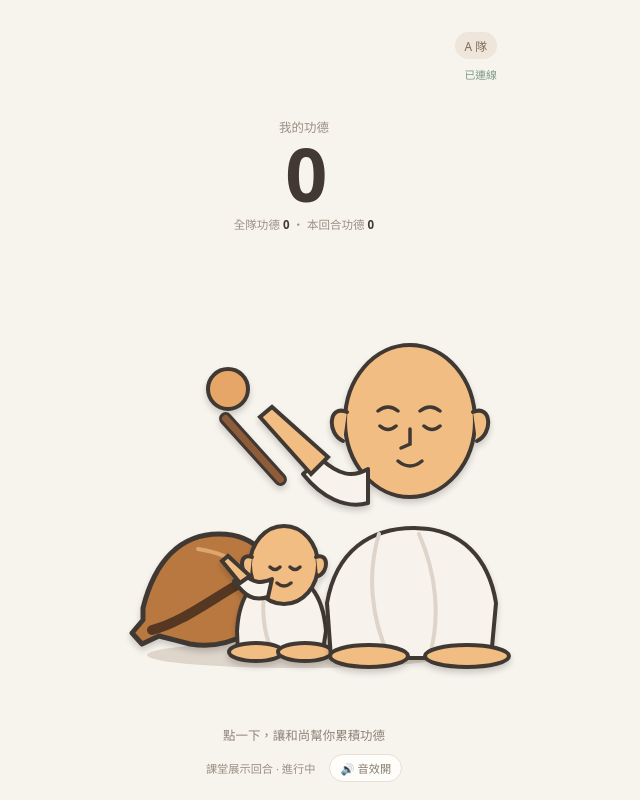
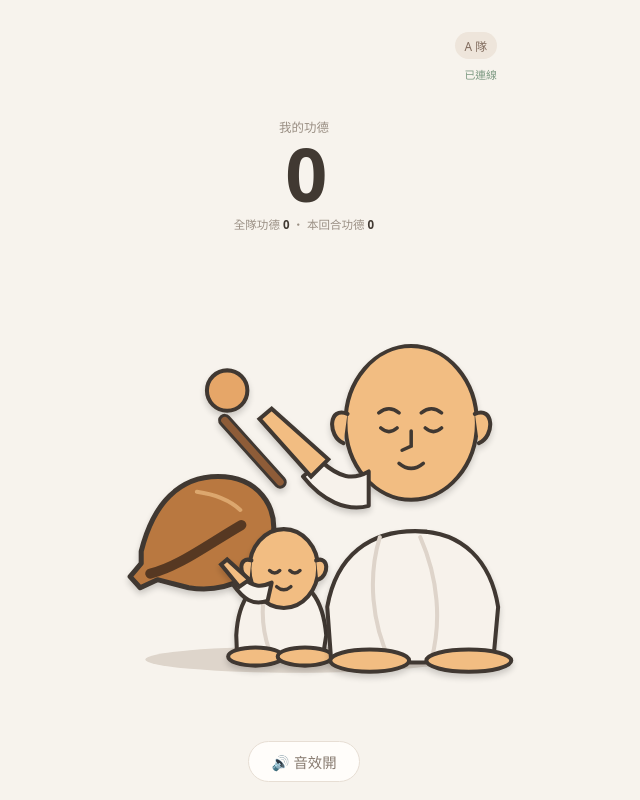
Before and after one commit to hongjie-tseng/woodfish-game, a FastAPI app: page / in a window 1280 px wide. Shown: the whole page, without its empty margins (336-976 px from the left). Run offline with FastAPI, Linux system fonts and the light colour scheme; data comes from the database, SQL or seed files in the repository; data that the repository does not hold is empty.

Commit message:
fix: match final woodfish UI reference
Co-authored-by: Copilot <223556219+Copilot@users.noreply.github.com>

```diff
--- a/app/static/css/style.css
+++ b/app/static/css/style.css
@@ -11,22 +11,22 @@
 }
 * { box-sizing: border-box; }
 body { margin: 0; min-height: 100dvh; background: #f7f3ed; color: var(--ink); }
-.game-shell { width: min(100%, 430px); min-height: 100dvh; margin: auto; padding: max(22px, 4dvh) 22px 18px; display: flex; flex-direction: column; }
+.game-shell { width: min(100%, 430px); height: 100dvh; min-height: 620px; margin: auto; padding: max(22px, 4dvh) 22px 18px; display: flex; flex-direction: column; overflow: hidden; }
 .topbar { display: flex; justify-content: flex-end; align-items: flex-start; }
 .topbar__right { display: flex; flex-direction: column; align-items: flex-end; gap: 7px; }
 .team-badge { padding: 5px 10px; border-radius: 999px; background: #eee5db; color: #806b5d; font-size: .74rem; }
 .connection { color: #a69b91; font-size: .68rem; }.connection--ok { color: #7d9a83; }.connection--error { color: #bd806a; }.connection--pending { color: #b7aaa0; }
 .score { margin: 4.5dvh 0 0; text-align: center; }.score__label { display: block; color: var(--muted); font-size: .78rem; }.score strong { display: block; margin: 1px 0; font-size: clamp(2.9rem, 14vw, 4.6rem); line-height: 1; letter-spacing: -.06em; }.score__sub { color: var(--muted); font-size: .72rem; }.score__sub b { color: var(--ink); font-weight: 600; }
-.scene-button { position: relative; display: block; width: 100%; height: min(450px, calc(100dvh - 310px)); min-height: 315px; max-width: 390px; margin: 1.5dvh auto 0; padding: 0; border: 0; background: transparent; cursor: pointer; touch-action: manipulation; -webkit-tap-highlight-color: transparent; }
+.scene-button { position: relative; display: block; width: 100%; height: min(455px, calc(100dvh - 300px)); min-height: 315px; max-width: 390px; margin: 1.5dvh auto 0; padding: 0; border: 0; background: transparent; cursor: pointer; touch-action: manipulation; -webkit-tap-highlight-color: transparent; }
 .scene { display: block; width: 100%; height: 100%; overflow: visible; }.ground-shadow { fill: #ded5cb; }.head { fill: var(--skin); stroke: var(--ink); stroke-width: 4; }.ear { fill: var(--skin); stroke: var(--ink); stroke-width: 4; stroke-linecap: round; }.robe { fill: var(--robe); stroke: var(--ink); stroke-width: 4; stroke-linejoin: round; }.robe-fold { fill: none; stroke: #ded4ca; stroke-width: 4; stroke-linecap: round; }.foot { fill: var(--skin); stroke: var(--ink); stroke-width: 4; }.brow, .closed-eye, .nose, .smile, .cheek { fill: none; stroke: var(--ink); stroke-width: 3.5; stroke-linecap: round; }.cheek { stroke: #dd866d; stroke-width: 2; }.fish-body { fill: var(--wood); stroke: var(--ink); stroke-width: 5; stroke-linejoin: round; }.fish-opening { fill: none; stroke: #573923; stroke-width: 10; stroke-linecap: round; }.fish-highlight { fill: none; stroke: #dca76e; stroke-width: 4; stroke-linecap: round; }.sleeve { fill: var(--robe); stroke: var(--ink); stroke-width: 4; stroke-linejoin: round; }.arm-skin { fill: var(--skin); stroke: var(--ink); stroke-width: 4; stroke-linecap: round; }.mallet-handle { fill: #8e5c38; stroke: var(--ink); stroke-width: 3; }.mallet-head { fill: #e6a668; stroke: var(--ink); stroke-width: 4; }.impact-effect { fill: none; stroke: var(--accent); stroke-width: 5; stroke-linecap: round; opacity: 0; }
-.arm { transform-box: fill-box; transform-origin: 100% 15%; }.mallet { transform-box: fill-box; transform-origin: 50% 90%; }.wooden-fish { transform-box: fill-box; transform-origin: 50% 90%; }.monk-left { transform-box: fill-box; transform-origin: 50% 90%; }
+.arm { transform-box: fill-box; transform-origin: 100% 15%; }.mallet { transform-box: fill-box; transform-origin: 50% 90%; }.wooden-fish { transform-box: fill-box; transform-origin: 50% 90%; transform: translateY(-60px); }.monk-left { transform-box: fill-box; transform-origin: 50% 90%; }
 .scene-button.is-hitting .arm { animation: swing-arm .34s cubic-bezier(.2,.8,.25,1); }.scene-button.is-hitting .mallet { animation: swing-mallet .34s ease-out; }.scene-button.is-hitting .wooden-fish { animation: fish-hit .34s ease-out; }.scene-button.is-hitting .monk-left { animation: monk-flinch .34s ease-out; }.scene-button.is-hitting .impact-effect { animation: impact .34s ease-out; }
 @keyframes swing-arm { 0%, 100% { transform: translate(0, 0) rotate(0); } 42% { transform: translate(-30px, 145px) rotate(12deg); } 68% { transform: translate(-20px, 88px) rotate(7deg); } }
 @keyframes swing-mallet { 0%, 100% { transform: rotate(0); } 45% { transform: rotate(10deg); } 70% { transform: rotate(5deg); } }
-@keyframes fish-hit { 0%, 100% { transform: scale(1); } 45% { transform: translateY(7px) scale(1.05,.88); } 70% { transform: translateY(-2px) scale(.98,1.03); } }
+@keyframes fish-hit { 0%, 100% { transform: translateY(-60px) scale(1); } 45% { transform: translateY(-53px) scale(1.05,.88); } 70% { transform: translateY(-62px) scale(.98,1.03); } }
 @keyframes monk-flinch { 0%, 100% { transform: rotate(0); } 45% { transform: translateY(3px) rotate(1deg); } 70% { transform: translateY(-1px) rotate(-.5deg); } }
 @keyframes impact { 0%, 35%, 100% { opacity: 0; transform: scale(.7); } 48% { opacity: 1; transform: scale(1.1); } }
 .merit-layer { position: absolute; inset: 0; pointer-events: none; overflow: hidden; }.merit { position: absolute; left: 47%; top: 38%; color: #d98242; font-size: .95rem; font-weight: 800; white-space: nowrap; animation: merit-float .8s ease-out forwards; }
 @keyframes merit-float { from { opacity: 1; transform: translate(-50%, 0) scale(.85); } to { opacity: 0; transform: translate(-50%, -52px) scale(1); } }
-.bottom { margin-top: auto; text-align: center; }.message { min-height: 1.35em; margin: 8px 0 10px; color: #8e8278; font-size: .78rem; }.bottom__controls { display: flex; justify-content: center; align-items: center; gap: 14px; }.round-label { color: var(--muted); font-size: .7rem; }.sound-toggle { padding: 5px 10px; border: 1px solid var(--line); border-radius: 999px; color: #887b70; background: #fffdfa; font-size: .7rem; cursor: pointer; }
+.bottom { margin-top: auto; display: flex; justify-content: center; }.sound-toggle { padding: 9px 22px; border: 1px solid var(--line); border-radius: 999px; color: #887b70; background: #fffdfa; font-size: .9rem; cursor: pointer; }
 @media (max-height: 700px) { .score { margin-top: 2dvh; }.scene-button { margin-top: 0; max-width: 350px; }.game-shell { padding-top: 18px; } }
--- a/app/static/js/app.js
+++ b/app/static/js/app.js
@@ -17,11 +17,6 @@ function render(stats) {
   $("personal-taps").textContent = stats.personal_taps;
   $("team-taps").textContent = stats.team_taps;
   $("round-taps").textContent = stats.round_taps;
-  if (stats.round_name) {
-    $("round-label").dataset.roundName = stats.round_name;
-  }
-  const roundName = $("round-label").dataset.roundName || "目前回合";
-  $("round-label").textContent = `${roundName} · ${stats.round_status === "active" ? "進行中" : "已結束"}`;
 }
 
 async function load(url, options = {}) {
@@ -58,10 +53,8 @@ async function drain() {
     pending.shift();
     render(result);
     setConnection("已連線", "ok");
-    $("message").textContent = pending.length ? `已確認，還有 ${pending.length} 次等待中` : "敲擊已確認";
   } catch {
     setConnection("暫時離線", "error");
-    $("message").textContent = "敲擊尚未確認，將自動重試";
     await new Promise((resolve) => setTimeout(resolve, 1000));
   } finally {
     sending = false;
@@ -110,9 +103,7 @@ $("tap-area").addEventListener("pointerdown", () => {
   playWoodfishSound();
   showMerit();
   if (pending.length >= 8 && (pending.length % 5 === 0 || Math.random() < .18)) {
-    $("message").textContent = monkQuotes[Math.floor(Math.random() * monkQuotes.length)];
-  } else {
-    $("message").textContent = "功德 +1，和尚表示頭很痛";
+    $("tap-area").setAttribute("aria-label", monkQuotes[Math.floor(Math.random() * monkQuotes.length)]);
   }
   pending.push({ tap_id: crypto.randomUUID(), player_id: playerId });
   drain();
--- a/app/templates/index.html
+++ b/app/templates/index.html
@@ -77,11 +77,7 @@
     </button>
 
     <footer class="bottom">
-      <p id="message" class="message">點一下，讓和尚幫你累積功德</p>
-      <div class="bottom__controls">
-        <span id="round-label" class="round-label">回合準備中</span>
-        <button id="sound-toggle" class="sound-toggle" type="button" aria-pressed="false">🔊 音效開</button>
-      </div>
+      <button id="sound-toggle" class="sound-toggle" type="button" aria-pressed="false">🔊 音效開</button>
     </footer>
   </main>
   <script src="/static/js/app.js"></script>
```
